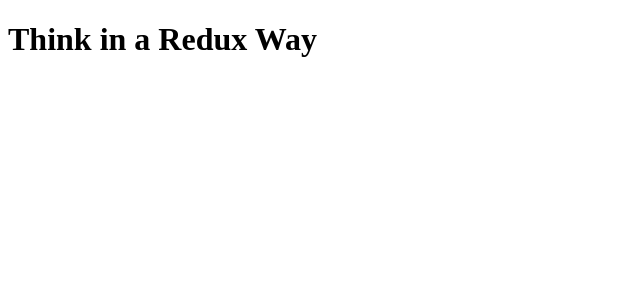
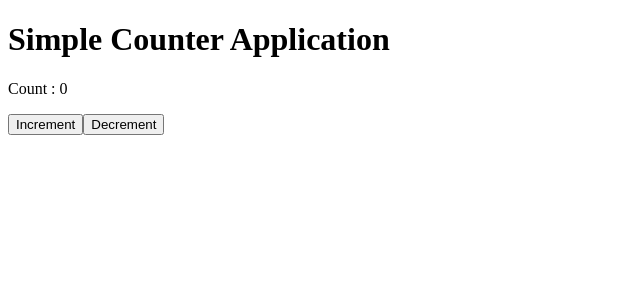
Before and after one commit to rrupom/think-in-a-redux-way, a React (Vite) app: page / in a window 1280 px wide. Shown: the top 300 px of the page, without its empty margins (0-640 px from the left). Built offline with nearby package versions, Linux system fonts and the light colour scheme.

Commit message:
connect component to redux-store using connect api of redux

```diff
--- a/index.html
+++ b/index.html
@@ -5,12 +5,6 @@
     <link rel="icon" type="image/svg+xml" href="/vite.svg" />
     <meta name="viewport" content="width=device-width, initial-scale=1.0" />
     <title>Vite + React</title>
-    <script
-      src="https://cdnjs.cloudflare.com/ajax/libs/redux/5.0.1/redux.legacy-esm.min.js"
-      integrity="sha512-3FU0fXkM+UEhdumVbtNRMp2SiXBxw9tTKYI+2RboqfO3hDxk+iZqOuTD8NNcsTpfFtaQTsKsdtlBWqFJxmH21g=="
-      crossorigin="anonymous"
-      referrerpolicy="no-referrer"
-    ></script>
   </head>
   <body>
     <div id="root"></div>
--- a/package.json
+++ b/package.json
@@ -11,7 +11,9 @@
   },
   "dependencies": {
     "react": "^18.2.0",
-    "react-dom": "^18.2.0"
+    "react-dom": "^18.2.0",
+    "react-redux": "^9.1.2",
+    "redux": "^5.0.1"
   },
   "devDependencies": {
     "@types/react": "^18.2.66",
--- a/src/app.jsx
+++ b/src/app.jsx
@@ -1,5 +1,14 @@
+import Counter from "./components/counter";
+import { Provider } from "react-redux";
+import store from "./redux/store";
+
 const App = () => {
-  return <h1>Think in a Redux Way</h1>
+  return <Provider store={store}>
+    <div>
+      <h1>Simple Counter Application</h1>
+      <Counter id="1" />
+    </div>
+  </Provider>
 }
 
 export default App;
--- /dev/null
+++ b/src/components/counter.jsx
@@ -0,0 +1,32 @@
+import { connect } from "react-redux";
+import { increment, decrement } from "../redux/counter/actions";
+
+const Counter = ({ count, increment, decrement }) => {
+    return <div>
+        <p>Count : {count}</p>
+        <button onClick={() => increment(1)}>Increment</button>
+        <button onClick={() => decrement(1)}>Decrement</button>
+    </div>
+}
+
+// ownProps is the component's own props
+const mapStateToProps = (state, ownProps) => {
+    console.log(state);
+    return {
+        count: state.value
+    }
+}
+
+const mapDispatchToProps = (dispatch) => {
+    return {
+        increment: (value) => dispatch(increment(value)),
+        decrement: (value) => dispatch(decrement(value))
+    }
+}
+
+export default connect(mapStateToProps, mapDispatchToProps)(Counter);
+
+/**
+ * connect() -> returns a HOC component
+ * HOC -> a component that take a component as a parameter and return a new component
+ */
--- /dev/null
+++ b/src/redux/counter/actionTypes.js
@@ -0,0 +1,2 @@
+export const INCREMENT = "counter/increment";
+export const DECREMENT = "counter/decrement";
--- /dev/null
+++ b/src/redux/counter/actions.js
@@ -0,0 +1,15 @@
+import { DECREMENT, INCREMENT } from "./actionTypes"
+
+export const increment = (value) => {
+    return {
+        type: INCREMENT,
+        payload: value
+    }
+}
+
+export const decrement = (value) => {
+    return {
+        type: DECREMENT,
+        payload: value
+    }
+}
--- /dev/null
+++ b/src/redux/counter/counterReducer.js
@@ -0,0 +1,26 @@
+import { DECREMENT, INCREMENT } from "./actionTypes"
+
+const initialState = {
+    value: 0
+}
+
+const counterReducer = (state = initialState, action) => {
+    switch (action.type) {
+        case INCREMENT:
+            return {
+                ...state,
+                value: state.value + action.payload
+            }
+        case DECREMENT:
+            return {
+                ...state,
+                value: state.value - action.payload
+            }
+        default:
+            return {
+                ...state
+            }
+    }
+}
+
+export default counterReducer;
--- /dev/null
+++ b/src/redux/store.js
@@ -0,0 +1,6 @@
+import { createStore } from "redux";
+import counterReducer from "./counter/counterReducer";
+
+const store = createStore(counterReducer);
+
+export default store;
```
Also changed, not shown: src/basic-reducer.js (deleted, +0 -32 lines), 2 other files (tests, documents, lock files or other folders).
